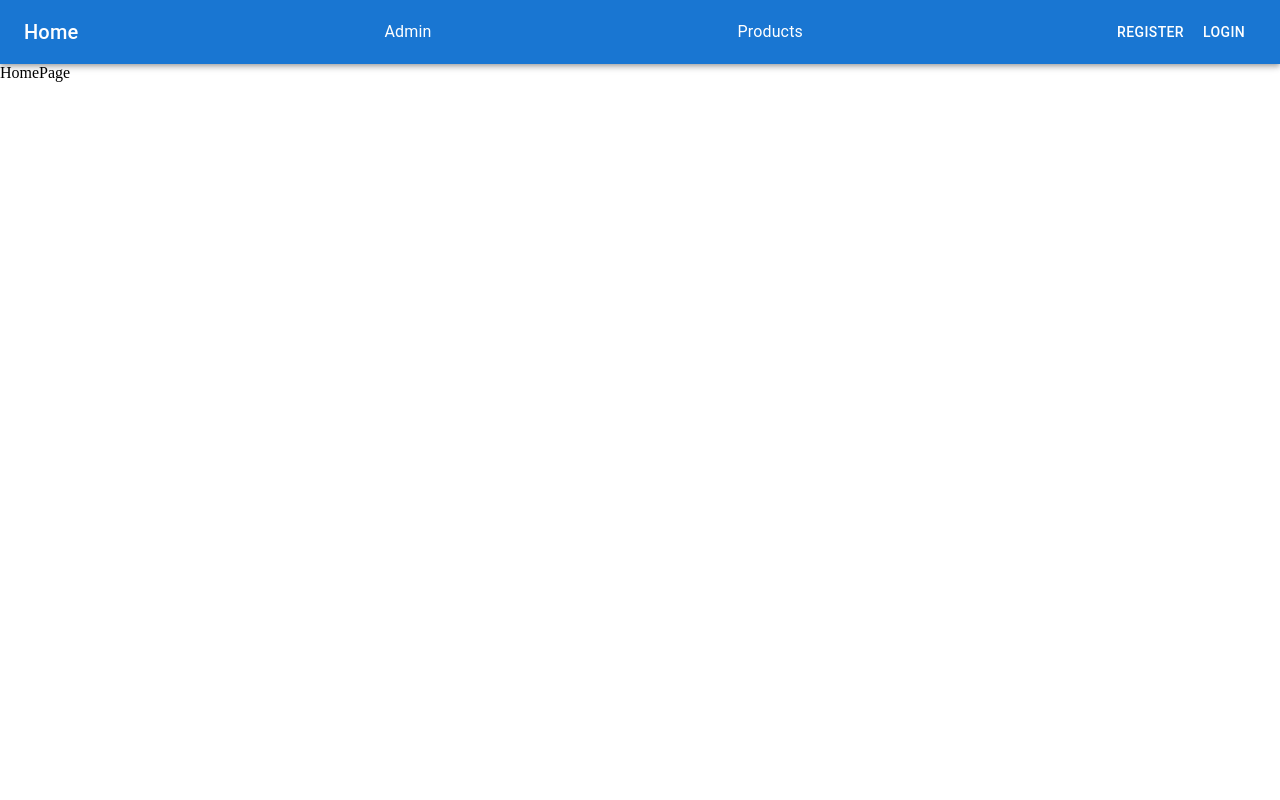
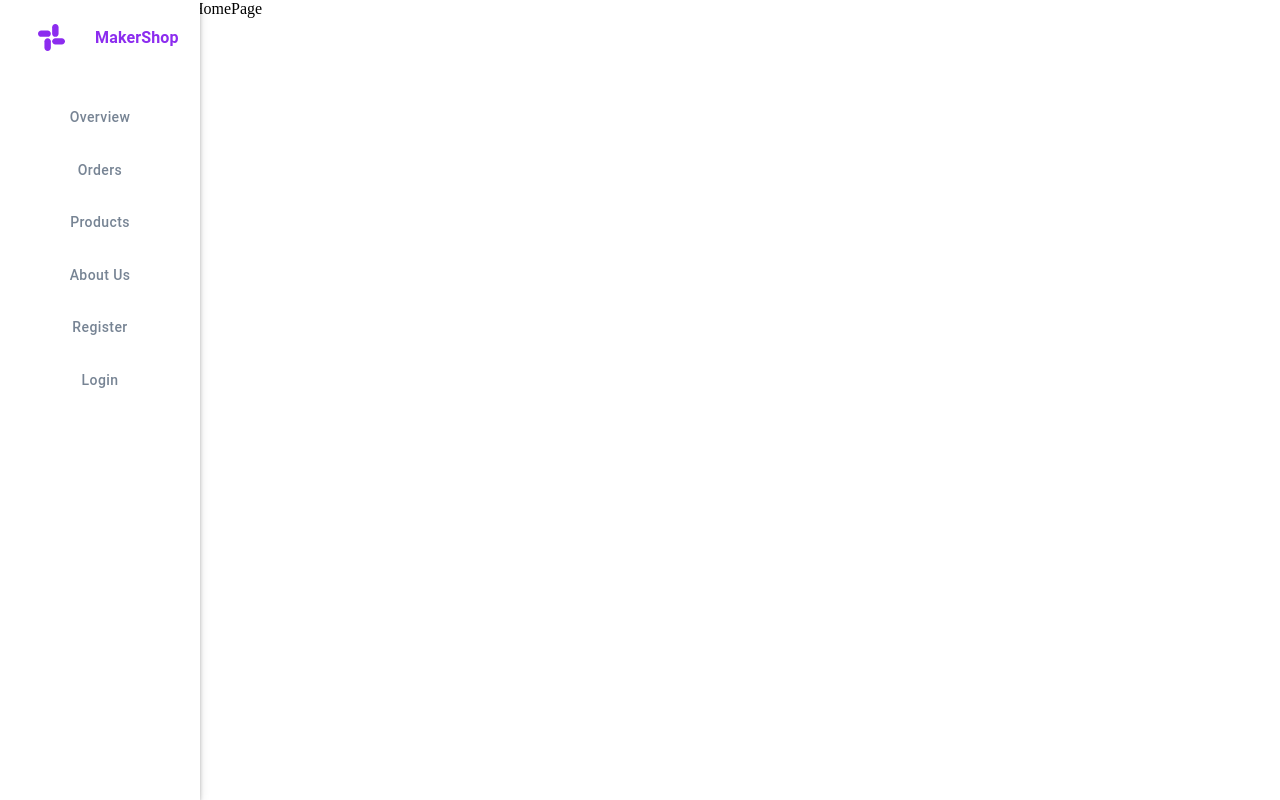
Before and after one commit to badoalmaz/project_with_mentor_java_post_scriptum, a React (Create React App) app: page / in a window 1280 px wide. Built offline with nearby package versions, Linux system fonts and the light colour scheme.

Commit message:
sidebar modified (added)

```diff
--- a/src/App.js
+++ b/src/App.js
@@ -2,6 +2,7 @@ import Navbar from "./components/Navbar";
 import AuthContextProvider from "./contexts/AuthContextProvider";
 import ProductContextProvider from "./contexts/ProductContextProvider";
 import MainRoutes from "./MainRoutes";
+import {Box} from '@mui/material'
 
 function App() {
   return (
@@ -9,7 +10,9 @@ function App() {
       <AuthContextProvider>
         <ProductContextProvider>
           <Navbar />
-          <MainRoutes />
+          <Box sx={{marginLeft: '15vw'}}>
+            <MainRoutes />
+          </Box>
         </ProductContextProvider>
       </AuthContextProvider>
     </>
--- a/src/components/Navbar.jsx
+++ b/src/components/Navbar.jsx
@@ -5,80 +5,52 @@ import Toolbar from "@mui/material/Toolbar";
 import Typography from "@mui/material/Typography";
 import Button from "@mui/material/Button";
 import IconButton from "@mui/material/IconButton";
-import ArrowBackIosRoundedIcon from "@mui/icons-material/ArrowBackIosRounded";
+import ArrowBackIosRoundedIcon from '@mui/icons-material/ArrowBackIosRounded';
+import ArrowForwardIosRoundedIcon from '@mui/icons-material/ArrowForwardIosRounded';
+import { useNavigate } from "react-router-dom";
+import logo from "../assets/icons/logo.svg";
 import { useAuth } from "../contexts/AuthContextProvider";
-import { Link, useNavigate } from "react-router-dom";
 
 export default function Navbar() {
+
   const { user, checkAuth, error, logout } = useAuth();
-  console.log(user, "useeeeeeeeeeeeeeeeeeeeeer");
 
   const navigate = useNavigate();
 
-  React.useEffect(() => {
-    if (localStorage.getItem("token")) {
+  React.useEffect(()=> {
+    if (localStorage.getItem('token')) {
       checkAuth();
     }
   }, []);
 
+  const appBarStyle = {
+    display: 'flex',
+    flexDirection: 'column',
+    minHeight: '100vh',
+    maxWidth: '15vw',
+    minWidth: '200px',
+    position: 'fixed',
+    left: 0,
+    backgroundColor: 'white',
+  }
+
   return (
+
     <Box sx={{ flexGrow: 1 }}>
-      <AppBar position="static">
-        <Toolbar>
-          {/* <IconButton onClick={() => navigate(-1)}>
-            <ArrowBackIosRoundedIcon />
-          </IconButton>
-
-          <IconButton onClick={() => navigate(1)}>
-            <ArrowBackIosRoundedIcon sx={{ transform: "rotate(180deg)" }} />
-          </IconButton> */}
-
-          <Typography
-            variant="h6"
-            component="div"
-            sx={{ flexGrow: 1 }}
-            onClick={() => navigate("/")}
-          >
-            Home
-          </Typography>
-
-          <Typography
-            component="span"
-            sx={{ flexGrow: 1 }}
-            onClick={() => navigate("/admin")}
-          >
-            Admin
-          </Typography>
-
-          <Typography
-            component="span"
-            sx={{ flexGrow: 1 }}
-            onClick={() => navigate("/products")}
-          >
-            Products
-          </Typography>
-
-          {user ? (
-            <Button
-              color="inherit"
-              onClick={() => {
-                logout();
-                navigate("/login");
-              }}
-            >
-              Logout
-            </Button>
-          ) : (
-            <>
-              <Link to="/register">
-                <Button color="inherit">Register</Button>
-              </Link>
-
-              <Link to="/login">
-                <Button color="inherit">Login</Button>
-              </Link>
-            </>
-          )}
+      <AppBar sx={appBarStyle}>
+        <Toolbar sx={{mt: 2, display: 'flex', flexDirection: 'column'}}>
+          <Box sx={{display: 'flex', alignItems: 'center'}}>
+            <IconButton>
+              <img src={logo} alt="logo" style={{width: '70%'}} />
+            </IconButton>
+            <Typography sx={{ color: '#8C2CEF', fontWeight: 700, mx: 2 }}>MakerShop</Typography>
+          </Box>
+          <Button sx={{ my: 1, color: '#778494', width: '100%', textTransform: 'capitalize', mt: 5 }}>Overview</Button>
+          <Button sx={{ my: 1, color: '#778494', width: '100%', textTransform: 'capitalize' }}>Orders</Button>
+          <Button sx={{ my: 1, color: '#778494', width: '100%', textTransform: 'capitalize' }}>Products</Button>
+          <Button sx={{ my: 1, color: '#778494', width: '100%', textTransform: 'capitalize' }}>About Us</Button>
+          <Button sx={{ my: 1, color: '#778494', width: '100%', textTransform: 'capitalize' }}>Register</Button>
+          <Button sx={{ my: 1, color: '#778494', width: '100%', textTransform: 'capitalize' }}>Login</Button>
         </Toolbar>
       </AppBar>
     </Box>
```
Also changed, not shown: src/assets/icons/logo.svg (added).
